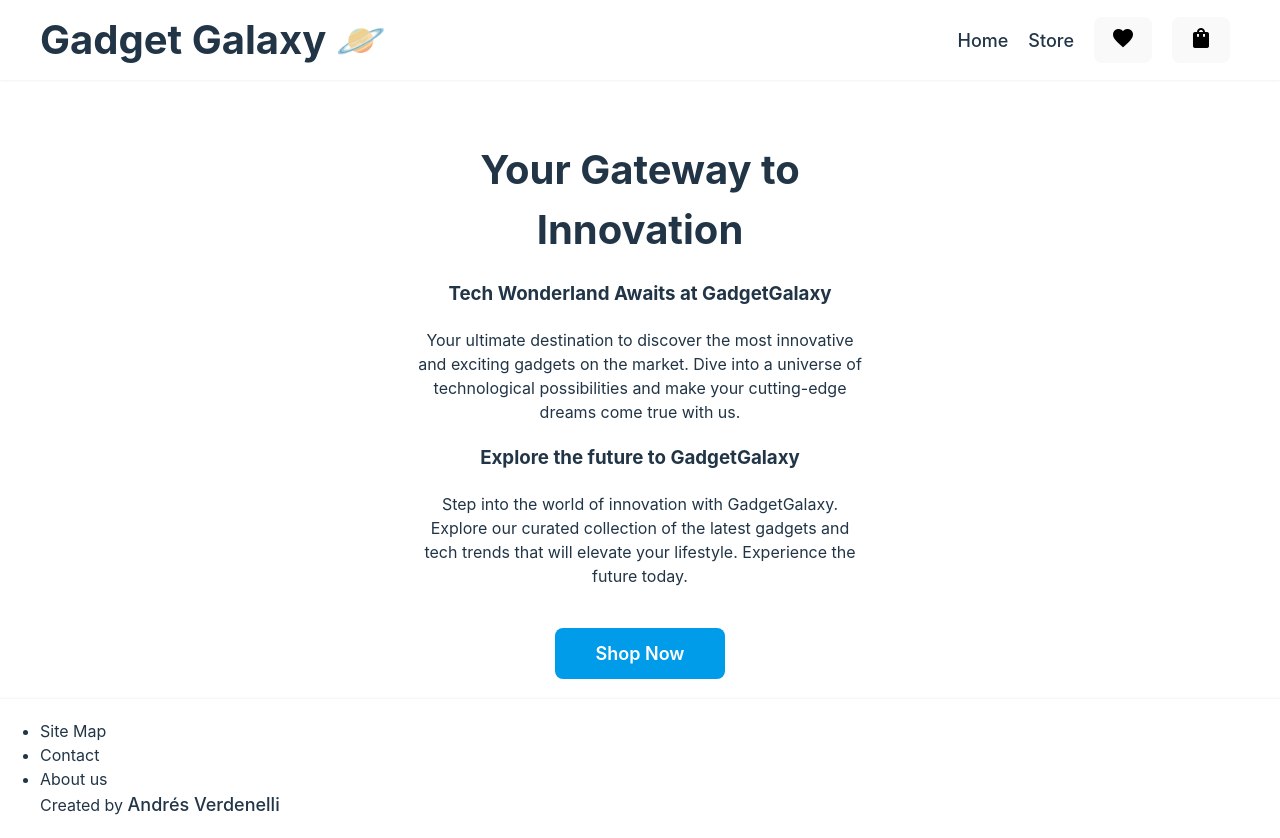
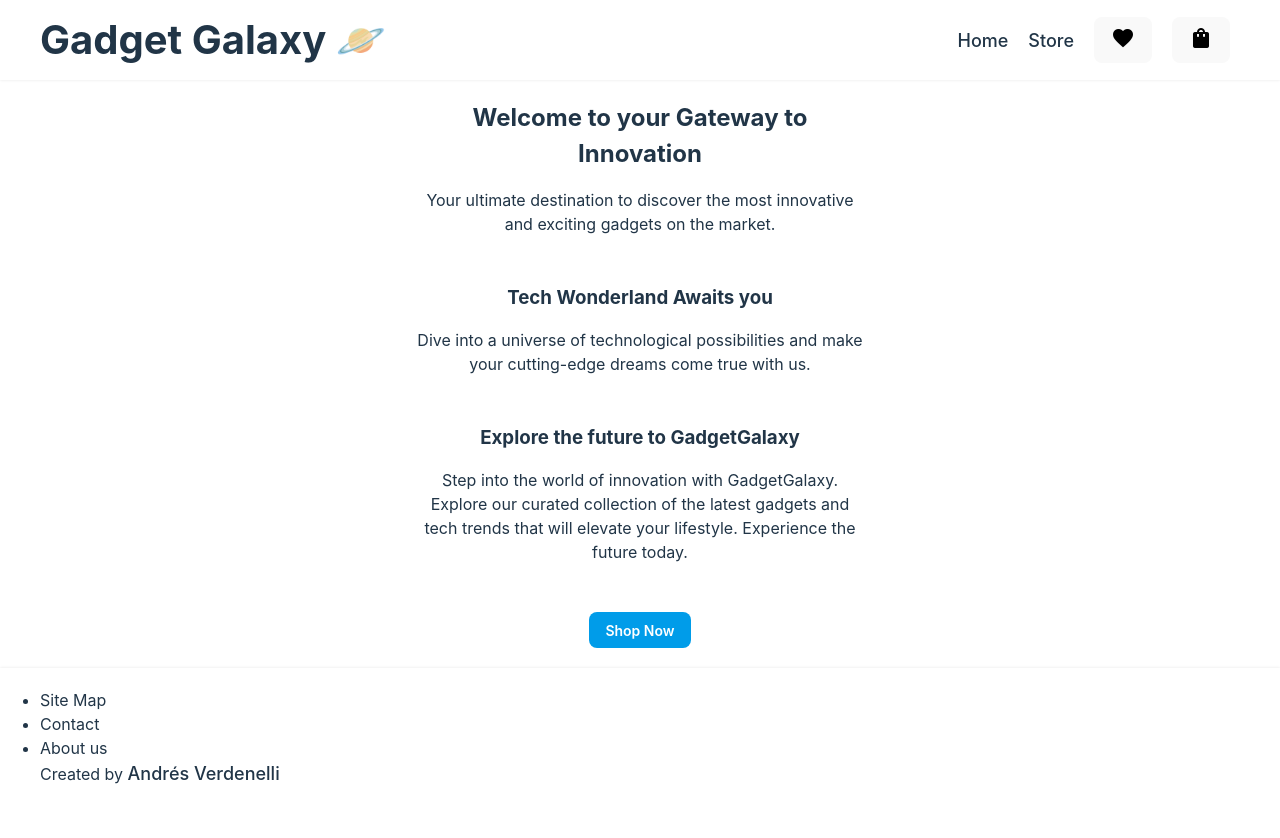
Before and after one commit to mighty-mufasa/react-eshop, a React (Vite) app: page / in a window 1280 px wide. After the commit the page ends 807 px from the top, so only its background shows below. Built offline with nearby package versions, Linux system fonts and the light colour scheme.

Commit message:
Update Home component with new content and styles

```diff
--- a/src/components/Home/Home.css
+++ b/src/components/Home/Home.css
@@ -3,15 +3,18 @@
   flex-direction: column;
   align-items: center;
   text-align: center;
-  margin-top: 40px;
-  gap: 20px;
+  gap: 16px;
   max-width: 450px;
+  p {
+    margin-bottom: 32px;
+  }
   button {
-    margin-top: 20px;
-    padding: 1.4rem 4rem;
+    border: none;
+    /* padding: 1.4rem 4rem; */
     background-color: var(--primaryLight);
     a {
       font-weight: 600;
+      font-size: 1.4rem;
       color: var(--neutralLighter);
     }
   }
--- a/src/components/Home/Home.jsx
+++ b/src/components/Home/Home.jsx
@@ -4,12 +4,15 @@ import './Home.css'
 export default function Home() {
   return (
     <div className="homeContainer">
-      <h1>Your Gateway to Innovation</h1>
-      <h3>Tech Wonderland Awaits at GadgetGalaxy</h3>
+      <h2>Welcome to your Gateway to Innovation</h2>
       <p>
         Your ultimate destination to discover the most innovative and exciting
-        gadgets on the market. Dive into a universe of technological
-        possibilities and make your cutting-edge dreams come true with us.
+        gadgets on the market.
+      </p>
+      <h3>Tech Wonderland Awaits you</h3>
+      <p>
+        Dive into a universe of technological possibilities and make your
+        cutting-edge dreams come true with us.
       </p>
       <h3>Explore the future to GadgetGalaxy</h3>
       <p>
```
